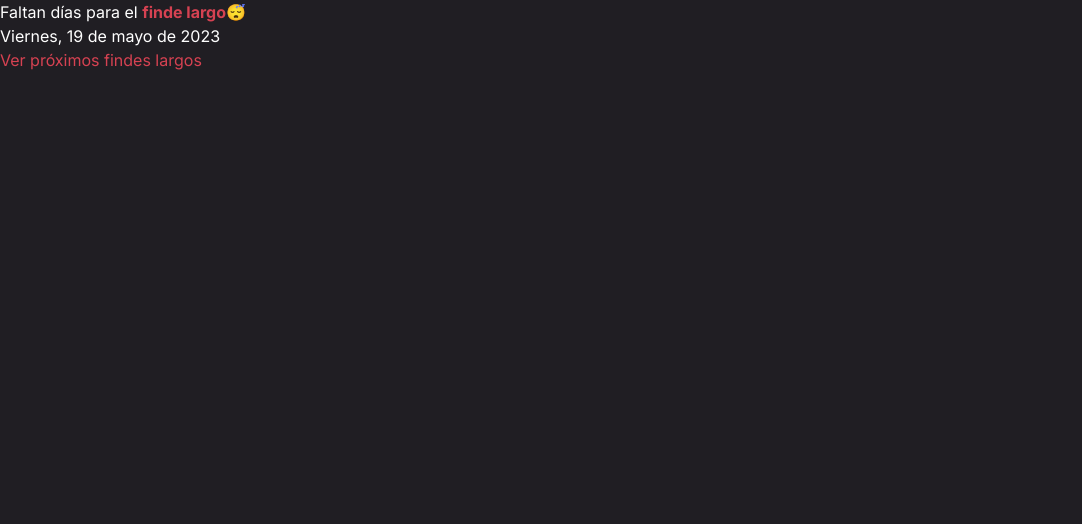
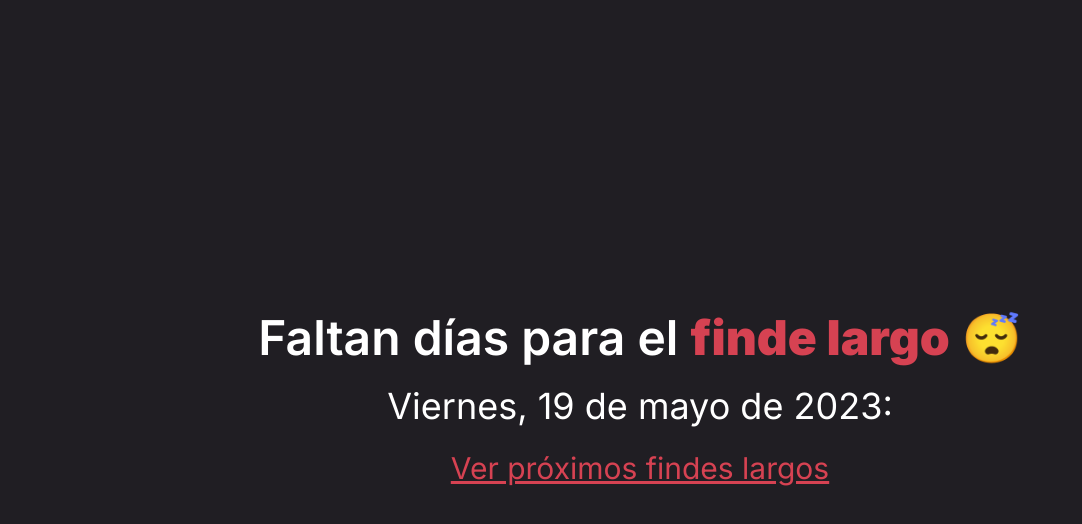
Before and after one commit to diegoandgonzalez/finde-largo, a Next.js app: page / in a window 1280 px wide. Shown: the top 524 px of the page, without its empty margins (0-1082 px from the left). Built offline with nearby package versions, Linux system fonts and the light colour scheme; no server answers.

Commit message:
add main page styling

```diff
--- a/app/page.js
+++ b/app/page.js
@@ -12,24 +12,26 @@ import {
 const getDaysUntilText = (amountOfDays) => {
   if (amountOfDays <= 0) return <>Ya arrancó el <b>finde largo</b> 🥳</>;
   if (amountOfDays <= 7) return <>El <b>finde largo</b> arranca en <b>{amountOfDays}</b> días 🥵</>;
-  return <>Faltan <b>{amountOfDays}</b> días para el <b>finde largo</b>😴</>;
+  return <>Faltan <b>{amountOfDays}</b> días para el <b>finde largo</b> 😴</>;
 }
 
 export default async function Home() {
   const data = await getData(`${API_URL}/api/days-until-next-long-weekend?from=${formatDateToYYYYMMDD(getTodayObject())}`);
 
   return (
-    <main>
+    <main className="w-4/5 absolute top-1/2 left-1/2 -translate-x-1/2 -translate-y-1/2 text-center">
       {
         data ?
           <>
-            <h1>{getDaysUntilText(data.daysUntilLongWeekend)}</h1>
-            <p>{formatDateLongText(data.date)}</p>
-            <p>{data.description}</p>
-            <Link href="/next-long-weekends">Ver próximos findes largos</Link>
+            <h1 className="text-5xl font-semibold">{getDaysUntilText(data.daysUntilLongWeekend)}</h1>
+            <div className="m-6">
+              <p className="text-4xl">{formatDateLongText(data.date)}:</p>
+              <p className="text-3xl mt-2 italic">{data.description}</p>
+            </div>
+            <Link className="text-3xl underline" href="/next-long-weekends">Ver próximos findes largos</Link>
           </>
           :
-          <h1>Algo malió sal 🧂</h1>
+          <h1 className="text-6xl">Algo <b>malió sal</b> 🧂</h1>
       }
     </main>
   )
```
